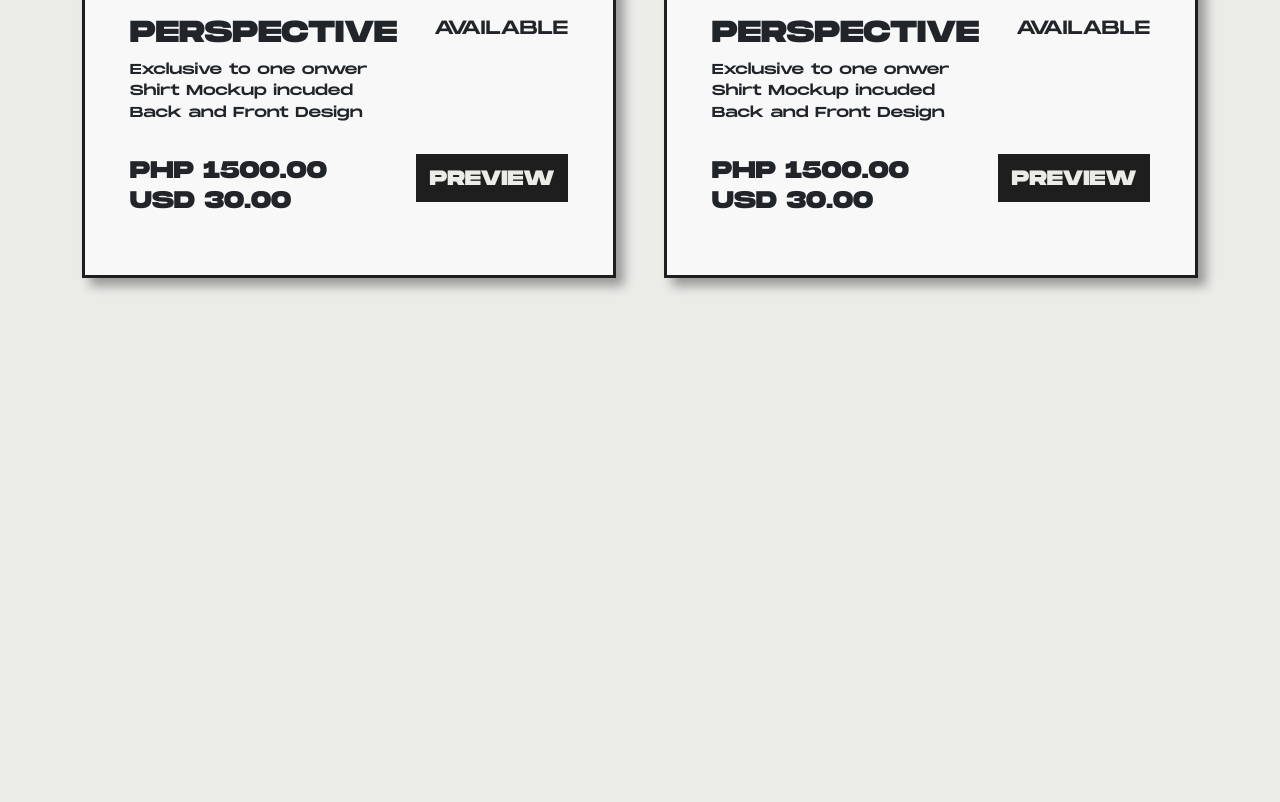
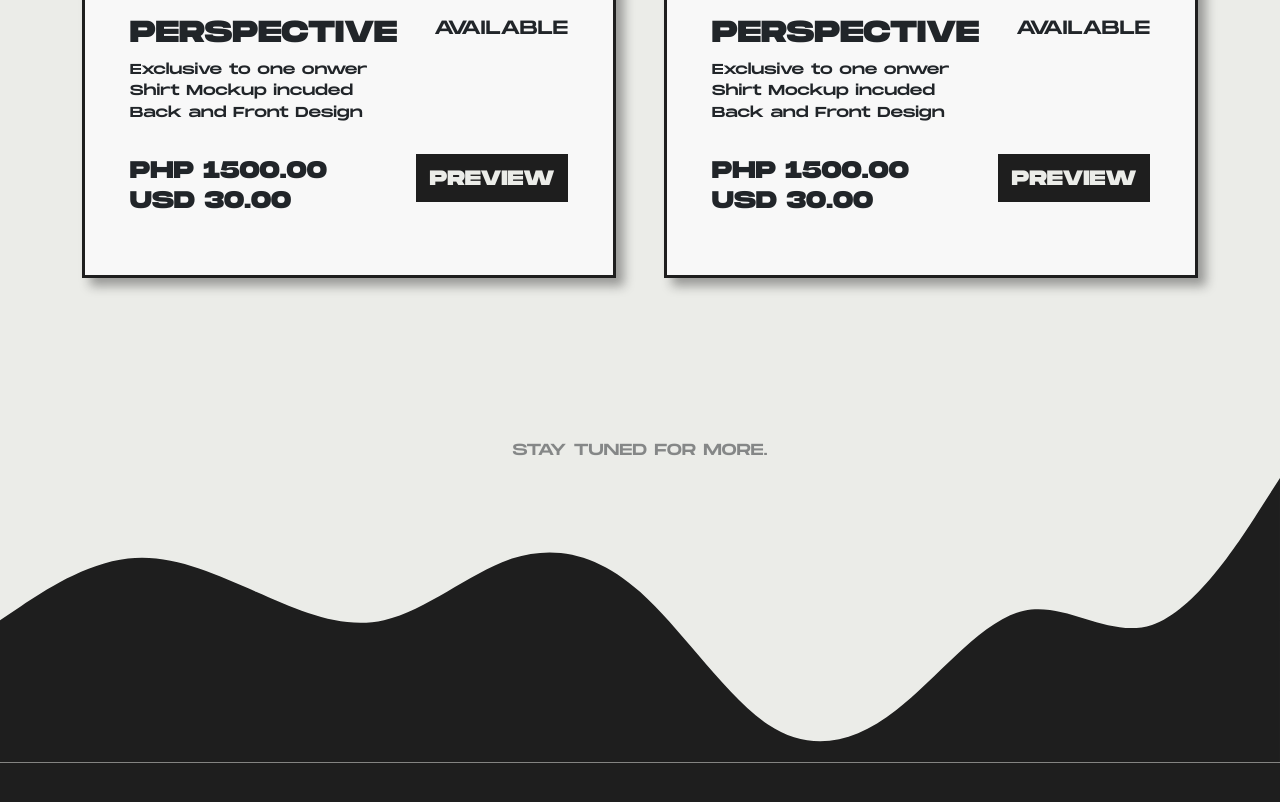
Before and after one commit to Janjanny/Incubus-Website, a website: page index.html in a window 1280 px wide. Shown: the part 2140-2942 px from the top of the page. Before the commit the page ends 2498 px from the top, so only its background shows below. Drawn offline with nearby package versions, Linux system fonts and the light colour scheme.

Commit message:
done shop

```diff
--- a/index.html
+++ b/index.html
@@ -174,7 +174,19 @@
 
 
          </div>
+
+         <p class="lead-text text-center text-uppercase">Stay tuned for more.</p>
+
       </div>
+      <svg xmlns="http://www.w3.org/2000/svg" viewBox="0 0 1440 320"><path fill="#1E1E1E" fill-opacity="1" d="M0,160L24,144C48,128,96,96,144,90.7C192,85,240,107,288,128C336,149,384,171,432,160C480,149,528,107,576,90.7C624,75,672,85,720,128C768,171,816,245,864,277.3C912,309,960,299,1008,261.3C1056,224,1104,160,1152,149.3C1200,139,1248,181,1296,165.3C1344,149,1392,75,1416,37.3L1440,0L1440,320L1416,320C1392,320,1344,320,1296,320C1248,320,1200,320,1152,320C1104,320,1056,320,1008,320C960,320,912,320,864,320C816,320,768,320,720,320C672,320,624,320,576,320C528,320,480,320,432,320C384,320,336,320,288,320C240,320,192,320,144,320C96,320,48,320,24,320L0,320Z"></path></svg>
+
+
+   </section>
+
+
+   <!-- about section -->
+   <section id="about" class="about">
+
    </section>
 
 
--- /dev/null
+++ b/scss/sections/_about.scss
@@ -0,0 +1,8 @@
+@use "../custom" as *;
+@use "../components/mixins" as *;
+
+
+.about {
+   height: 100vh;
+   background-color: $dark;
+}
--- a/scss/sections/_shop.scss
+++ b/scss/sections/_shop.scss
@@ -2,8 +2,10 @@
 @use "../components/mixins" as *;
 
 .shop {
-   padding: 10rem 0 5rem 0;
+   padding: 10rem 0 0 0;
    overflow: hidden;
+   @include fontNormal;
+   margin-bottom: 0;
 
    .button-div {
       display: grid;
@@ -174,6 +176,11 @@
 
    }
 
+   .lead-text {
+      margin-top: 10rem;
+      opacity: .5;
+   }
+
 
 }
 
--- a/scss/style.scss
+++ b/scss/style.scss
@@ -11,7 +11,7 @@
 @use "./sections/navbar";
 @use "./sections/home";
 @use "./sections/shop";
-
+@use "./sections/about";
 
 
 //font face
@@ -35,3 +35,9 @@
    font-style: normal;
 
 }
+
+
+* {
+   padding: 0;
+   margin: 0;
+}
```
Also changed, not shown: assets/css/style.css, 1 other file.
